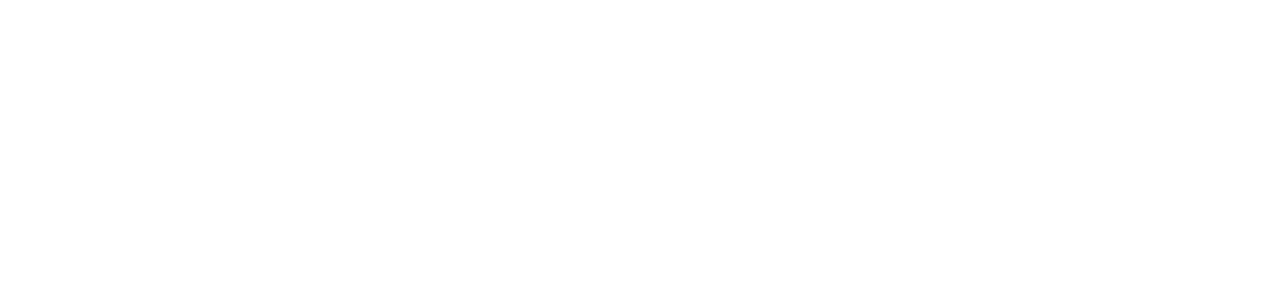
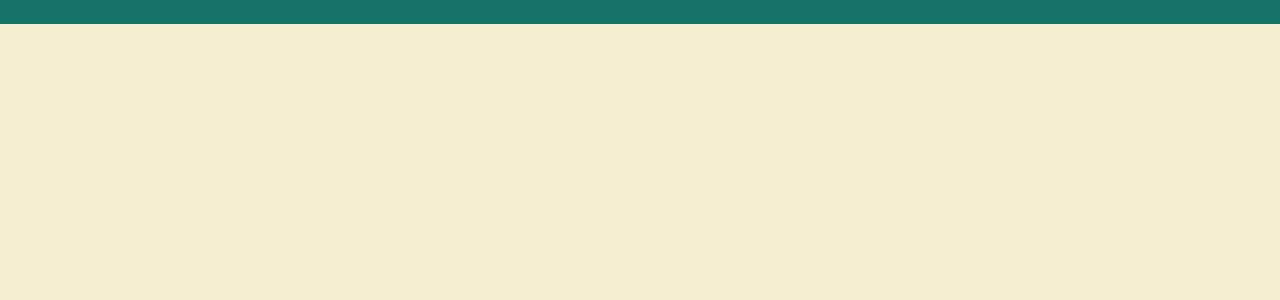
Before and after one commit to gaspartv/Freela-front, a React (Create React App) app: page /login in a window 1280 px wide. Shown: the top 300 px of the page. Built offline with nearby package versions, Linux system fonts and the light colour scheme; a web font is replaced by a local one.

Commit message:
Card_N-1 Login/Release: tsx

```diff
--- /dev/null
+++ b/src/components/SpanTop/style.ts
@@ -0,0 +1,10 @@
+import styled from "styled-components";
+
+export const SpanTop = styled.span`
+
+    display: block;
+    width: 100vw;
+    height: 1.5rem;
+    background-color: var(--Primary);
+
+`;
--- a/src/pages/Login/index.tsx
+++ b/src/pages/Login/index.tsx
@@ -1,6 +1,22 @@
+
+import { SpanTop } from "../../components/SpanTop/style";
 import { LoginStyled } from "./styles";
 
 export const Login = () => {
-  return <LoginStyled>
-  </LoginStyled>;
+  return (
+
+
+  <LoginStyled>
+
+
+      <SpanTop/>
+      <main>
+
+
+      </main>
+
+  </LoginStyled>
+
+
+  );
 };
--- a/src/pages/Login/styles.ts
+++ b/src/pages/Login/styles.ts
@@ -1,3 +1,18 @@
 import styled from "styled-components";
 
-export const LoginStyled = styled.div``;
+export const LoginStyled = styled.div`
+
+
+
+
+
+main{
+
+    background-color: var(--Secondary);
+    height: 100vh;
+    width: 100%;
+
+}
+
+
+`;
--- a/src/styles/Global.ts
+++ b/src/styles/Global.ts
@@ -62,7 +62,7 @@
         --Secondary: #F5EED0;
         --Black: #000000;
         --White: #FFFFFF;
-        --Imput-Background:#D9D9D9;
+        --Input-Background:#D9D9D9;
         --Error: #FF0000;
         --Warning: #FFC300;
         --Success: #00FF00;
```
Also changed, not shown: src/components/DELETAR.TS (deleted).
